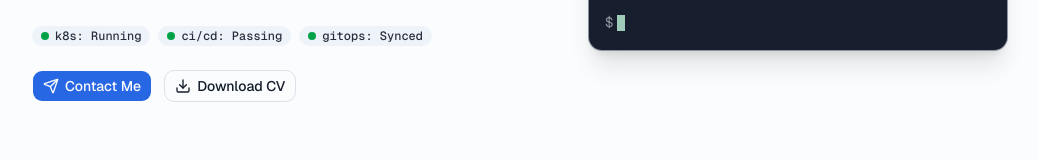
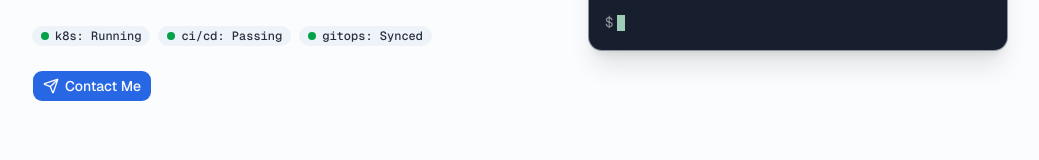
Before and after one commit to lundy-project/portfolio, a Next.js app: page / in a window 1280 px wide. Shown: the part 559-719 px from the top of the page, without its empty margins (120-1159 px from the left). Built offline with nearby package versions, Linux system fonts and the light colour scheme.

Commit message:
remove download cv button

```diff
--- a/components/sections/hero.tsx
+++ b/components/sections/hero.tsx
@@ -1,4 +1,4 @@
-import { Download, MapPin, Send } from "lucide-react";
+import { MapPin, Send } from "lucide-react";
 
 import { ProfilePhoto } from "@/components/profile-photo";
 import { Badge } from "@/components/ui/badge";
@@ -48,13 +48,7 @@ export function Hero() {
               <a href={profile.telegram} target="_blank" rel="noreferrer">
                 <Send className="size-4" /> Contact Me
               </a>
-            </Button>
-            <Button variant="outline" asChild>
-              <a href="/cv.pdf" download="Seab-Lundy-CV.pdf">
-                <Download className="size-4" /> Download CV
-              </a>
-            </Button>
-          </div>
+            </Button>          </div>
         </div>
 
         <div className="overflow-hidden rounded-xl border border-border/60 bg-terminal shadow-xl">
```
Also changed, not shown: 1 other file (tests, documents, lock files or other folders).
